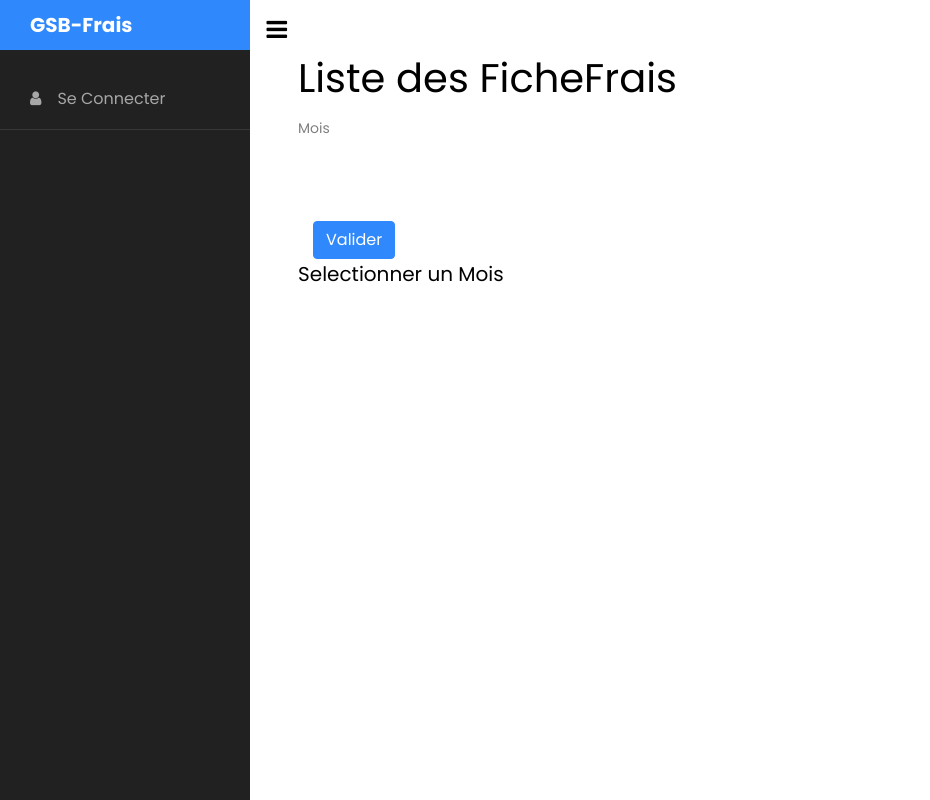
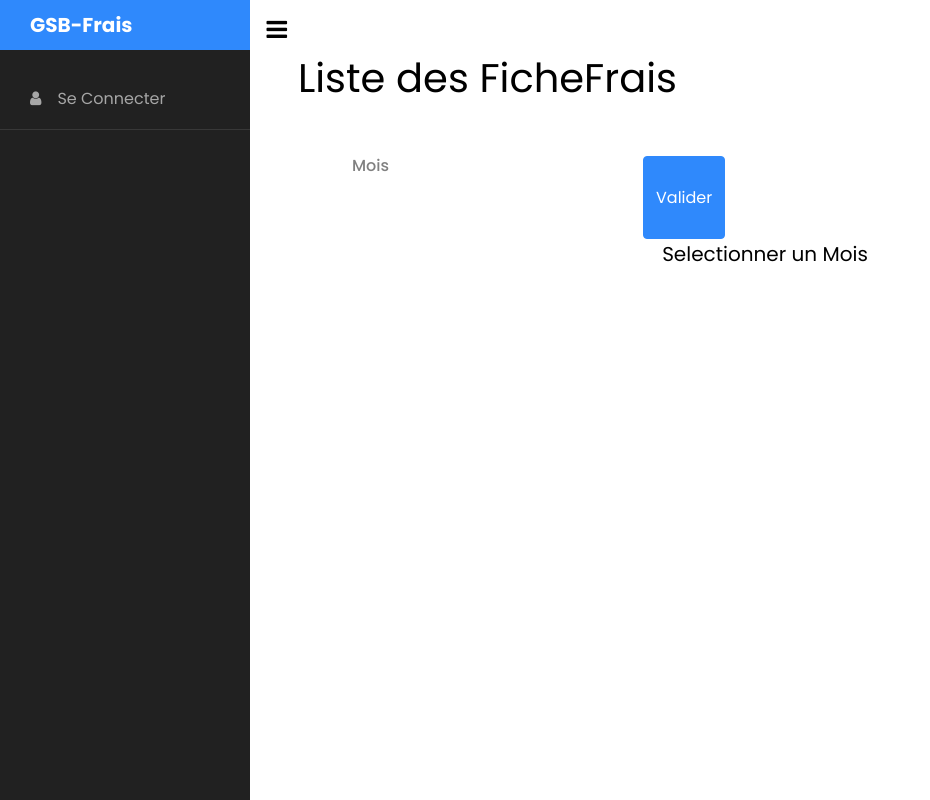
Before and after one commit to Kaz5273/GSB_Frais_2022-2023, a Symfony app: template templates/fiche_frais/index.html.twig in a window 1280 px wide. Shown: the whole page, without its empty margins (0-930 px from the left). Run offline with Twig, Linux system fonts and the light colour scheme; the template is opened without the code that fills it: most values are stand-ins (such as "Sample title", 1, 10 or a date in 2020); form fields are guessed from the names that the template uses; some libraries are stand-ins or nearby versions.

Commit message:
debut du design et affichage d'une fiche frais

```diff
--- a/src/Controller/FicheFraisController.php
+++ b/src/Controller/FicheFraisController.php
@@ -32,6 +32,7 @@ class FicheFraisController extends AbstractController
         $form = $this->createForm(ChoiceMoisType::class, $listMois, []);
         $form->handleRequest($request);
         $bool = false;
+        $myFicheFrais = [];
         if ($form->isSubmitted() && $form->isValid()) {
             $bool = true;
             $repositoryFiche = $doctrine->getRepository(FicheFrais::class);
--- a/src/Form/ChoiceMoisType.php
+++ b/src/Form/ChoiceMoisType.php
@@ -20,15 +20,14 @@ class ChoiceMoisType extends AbstractType
                 'mapped' => false,
                 'choices' => $ficheFrais,
                 'choice_label' =>function ($choices, $key, $value){
-
                         return $value;
-
                 },
                 'attr' => [
                     'placeholder' => 'Mois',
+
                 ],
                 'row_attr' => [
-                    'class' => 'form-floating',
+                    'class' => 'form-floating text-center',
                 ],
             ])
         ;
--- a/templates/fiche_frais/_formChoice.html.twig
+++ b/templates/fiche_frais/_formChoice.html.twig
@@ -1,11 +1,10 @@
 <div class="container">
     {{ form_start(form) }}
-    <div class="row mb-3">
+    <div class="row mt-5 ml-4">
         <div class="form-floating">
-            {{ form_row(form.mois) }}
+            <h6>{{ form_row(form.mois) }}</h6>
         </div>
+        <button class="btn btn-primary ml-3">{{ button_label|default('Valider') }}</button>
     </div>
-
-    <button class="btn btn-primary">{{ button_label|default('Valider') }}</button>
     {{ form_end(form) }}
 </div>
--- a/templates/fiche_frais/index.html.twig
+++ b/templates/fiche_frais/index.html.twig
@@ -10,25 +10,31 @@
 
     <div class="example-wrapper">
         <h1>Liste des FicheFrais</h1>
-
+        <div class="container">
+            <div class="">
             {{ include('fiche_frais/_formChoice.html.twig') }}
+            </div>
             {% if bool == true  %}
-            <div class="container">
-                <div class="row">
+            <div class="row mt-3">
                 <h5>Etat: {{ fichefrais.etat.libelle }}</h5>
             </div>
+            <div class="row">
+                <h5>Montant: {{ fichefrais.montant }}</h5>
             </div>
-            <div class="container">
-                <div class="row">
+            <div class="row mt-5">
                 <div class="card">
                     <div class="card-body bg-light">
                         <h5 class="card-title">LigneFraisForfait</h5>
                     </div>
-                    </div>
+
                 </div>
             </div>
             {% else %}
-        <h5>Selectionner un Mois</h5>
+                <h5 class="text-center">Selectionner un Mois</h5>
+        </div>
+
+
+
         {% endif %}
     </div>
 
```
Lines whose indentation alone changed are shown as unchanged.
